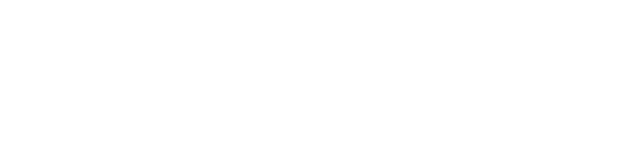
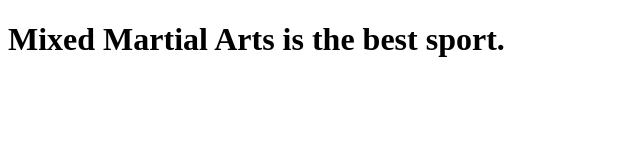
Before and after one commit to Fmonzo17/Fmonzo17.github.io, a plain HTML site: page index.html in a window 1280 px wide. Shown: the whole page, without its empty margins (0-640 px from the left). Drawn offline with Linux system fonts and the light colour scheme.

Commit message:
Update index.html

```diff
--- a/index.html
+++ b/index.html
@@ -4,6 +4,6 @@
 
   </head>
   <body>
-
+   <h1> Mixed Martial Arts is the best sport. </h1>
   </body>
 </html>
```
